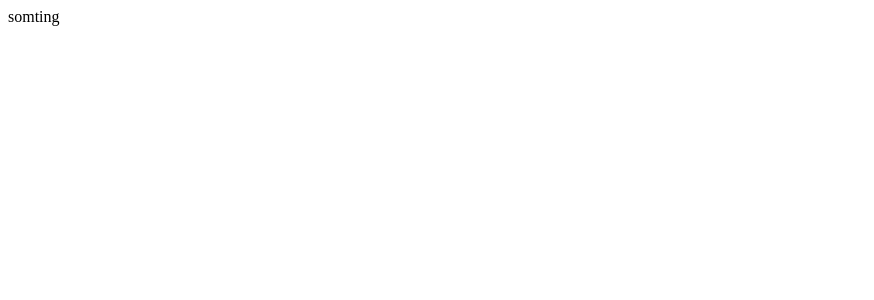
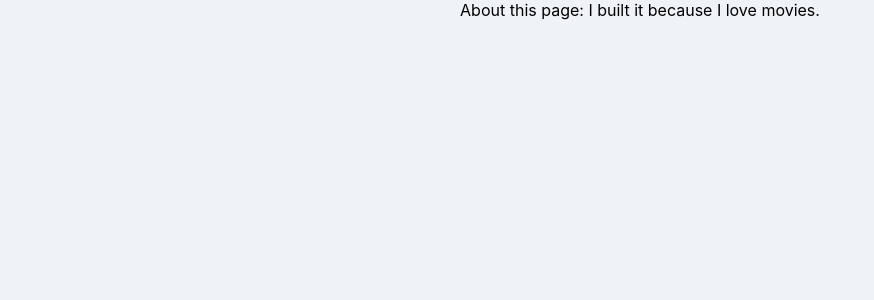
Before and after one commit to jgd0423/movie_app_2019, a React (Create React App) app: page /#/about in a window 1280 px wide. Shown: the top 300 px of the page, without its empty margins (0-874 px from the left). Built offline with nearby package versions, Linux system fonts and the light colour scheme.

Commit message:
#6.1 Building the Router

```diff
--- a/src/App.js
+++ b/src/App.js
@@ -1,7 +1,13 @@
 import React from "react";
+import { HashRouter, Route } from "react-router-dom";
+import Home from "./routes/Home";
+import About from "./routes/About";
 
 function App() {
-  return <span>somting</span>
+  return (<HashRouter>
+    <Route path="/" exact={true} component={Home} />
+    <Route path="/about" component={About} />
+  </HashRouter>)
 }
 
 export default App;
--- a/src/routes/About.js
+++ b/src/routes/About.js
@@ -0,0 +1,7 @@
+import React from "react";
+
+function About() {
+  return <span>About this page: I built it because I love movies.</span>;
+}
+
+export default About;
```
